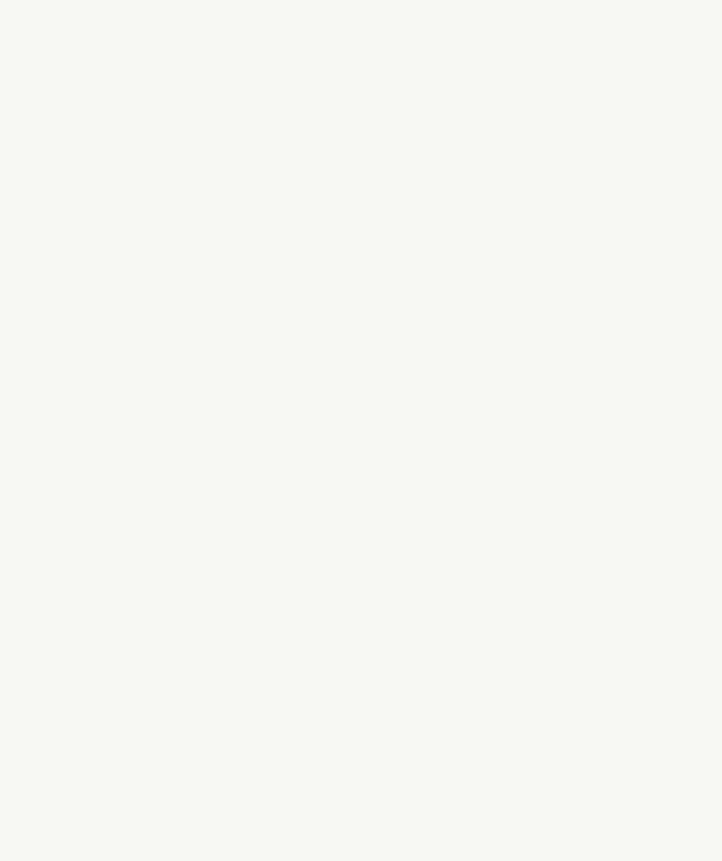
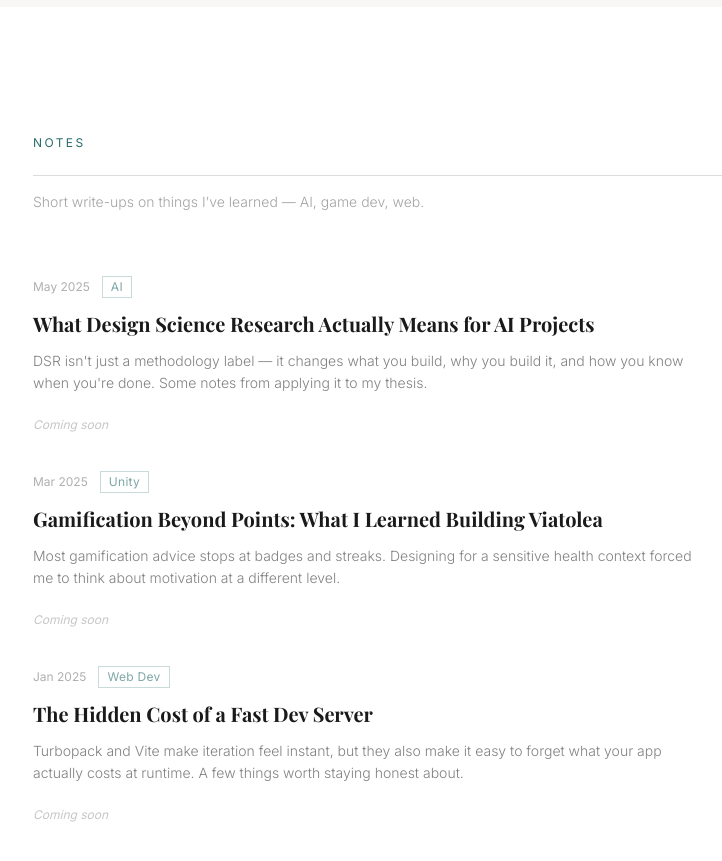
Before and after one commit to khusanovich/portfolio, a Next.js app: page / in a window 1280 px wide. Shown: the part 3540-4401 px from the top of the page, without its empty margins (119-841 px from the left). Before the commit the page ends 3547 px from the top, so only its background shows below. Built offline with nearby package versions, Linux system fonts and the light colour scheme; a web font is replaced by a local one.

Commit message:
Add Notes section
Chronological list layout with date, topic tag, serif title, and excerpt.
Three placeholder entries covering AI/DSR, Unity gamification, and web dev.
Each entry shows 'Coming soon' until an href is added — switching to a live
link is a one-field change per note.

```diff
--- a/src/app/page.tsx
+++ b/src/app/page.tsx
@@ -3,6 +3,7 @@ import Hero from "@/components/sections/Hero";
 import About from "@/components/sections/About";
 import Projects from "@/components/sections/Projects";
 import Research from "@/components/sections/Research";
+import Notes from "@/components/sections/Notes";
 
 export default function Home() {
   return (
@@ -13,7 +14,8 @@ export default function Home() {
         <About />
         <Projects />
         <Research />
-        {/* Remaining sections: Notes, Contact — coming next */}
+        <Notes />
+        {/* Remaining sections: Contact — coming next */}
       </main>
     </>
   );
--- /dev/null
+++ b/src/components/sections/Notes.tsx
@@ -0,0 +1,103 @@
+import FadeIn from "@/components/FadeIn";
+
+interface Note {
+  date: string;
+  tag: string;
+  title: string;
+  excerpt: string;
+  href?: string;
+}
+
+const NOTES: Note[] = [
+  {
+    date: "May 2025",
+    tag: "AI",
+    title: "What Design Science Research Actually Means for AI Projects",
+    excerpt:
+      "DSR isn't just a methodology label — it changes what you build, why you build it, and how you know when you're done. Some notes from applying it to my thesis.",
+    href: undefined,
+  },
+  {
+    date: "Mar 2025",
+    tag: "Unity",
+    title: "Gamification Beyond Points: What I Learned Building Viatolea",
+    excerpt:
+      "Most gamification advice stops at badges and streaks. Designing for a sensitive health context forced me to think about motivation at a different level.",
+    href: undefined,
+  },
+  {
+    date: "Jan 2025",
+    tag: "Web Dev",
+    title: "The Hidden Cost of a Fast Dev Server",
+    excerpt:
+      "Turbopack and Vite make iteration feel instant, but they also make it easy to forget what your app actually costs at runtime. A few things worth staying honest about.",
+    href: undefined,
+  },
+];
+
+export default function Notes() {
+  return (
+    <section id="notes" className="py-32 bg-white">
+      <div className="max-w-5xl mx-auto px-6">
+
+        <FadeIn>
+          <p className="text-xs tracking-[0.2em] uppercase text-accent font-sans mb-6">
+            Notes
+          </p>
+          <hr className="border-0 border-t border-foreground/15 mb-4" />
+          <p className="text-sm font-sans font-light text-foreground/40 mb-16">
+            Short write-ups on things I&rsquo;ve learned — AI, game dev, web.
+          </p>
+        </FadeIn>
+
+        <div className="max-w-2xl">
+          {NOTES.map((note, i) => (
+            <FadeIn key={i} delay={`${i * 0.08}s`}>
+              <article className="py-9 first:pt-0 border-b border-foreground/10 last:border-b-0">
+                <div className="flex items-center gap-3 mb-3">
+                  <span className="text-xs font-sans text-foreground/35">
+                    {note.date}
+                  </span>
+                  <span className="text-xs font-sans text-accent/60 tracking-wide border border-accent/25 px-2 py-0.5">
+                    {note.tag}
+                  </span>
+                </div>
+
+                <h3 className="font-serif text-xl font-bold text-foreground leading-snug mb-3">
+                  {note.href ? (
+                    <a
+                      href={note.href}
+                      className="hover:text-accent transition-colors duration-200"
+                    >
+                      {note.title}
+                    </a>
+                  ) : (
+                    note.title
+                  )}
+                </h3>
+
+                <p className="text-sm font-sans font-light text-foreground/55 leading-relaxed mb-4">
+                  {note.excerpt}
+                </p>
+
+                {note.href ? (
+                  <a
+                    href={note.href}
+                    className="inline-flex items-center gap-1.5 text-xs font-sans text-accent hover:text-foreground transition-colors duration-200"
+                  >
+                    Read note <span aria-hidden="true">→</span>
+                  </a>
+                ) : (
+                  <span className="text-xs font-sans text-foreground/25 italic">
+                    Coming soon
+                  </span>
+                )}
+              </article>
+            </FadeIn>
+          ))}
+        </div>
+
+      </div>
+    </section>
+  );
+}
```
